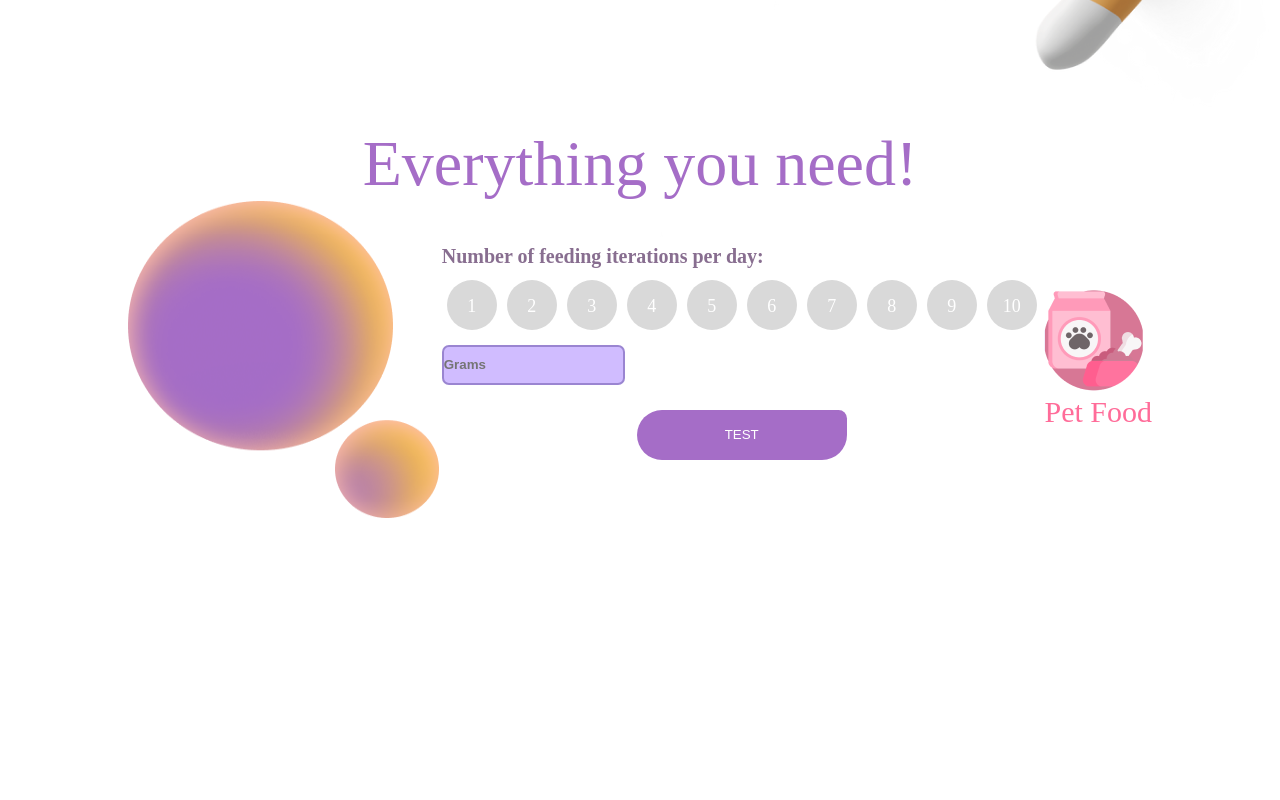
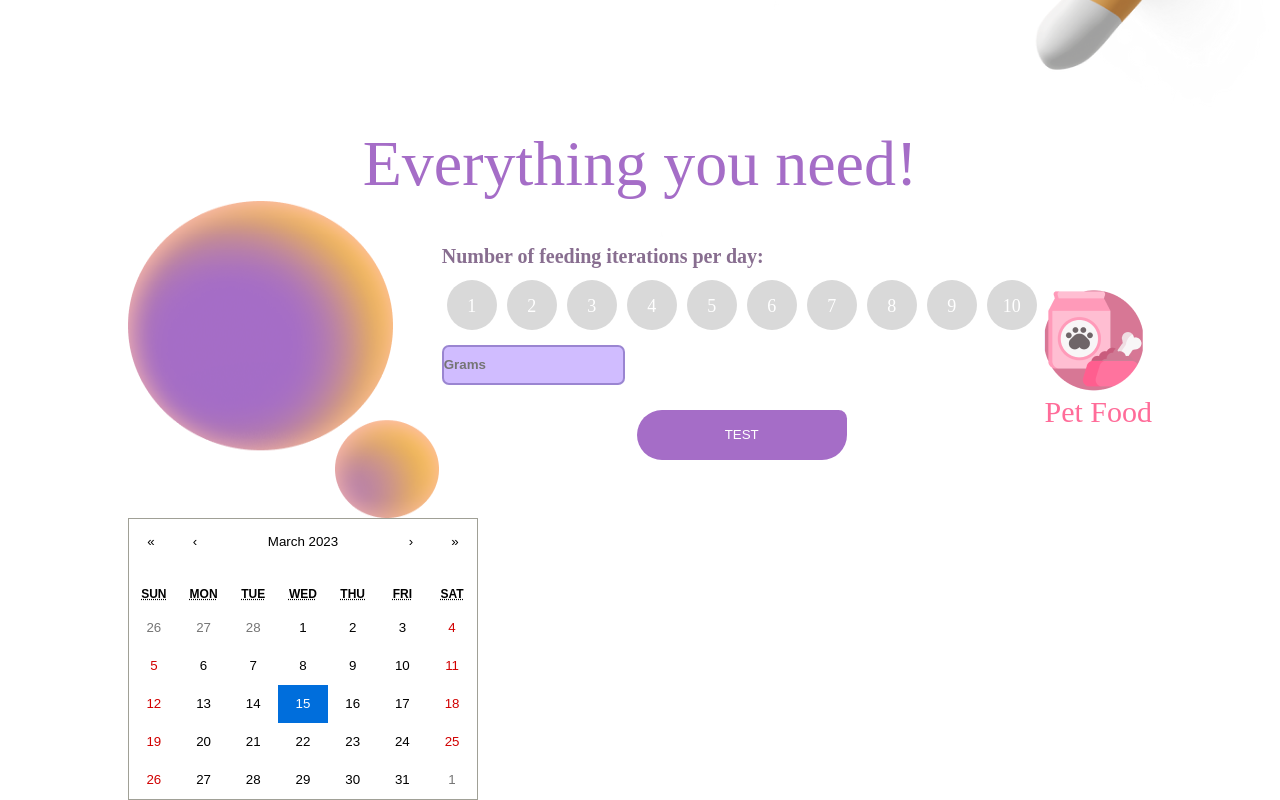
Before and after one commit to AgiTochka/iFeeder, a Next.js app: page / in a window 1280 px wide. Shown: the part 935-1735 px from the top of the page. Before the commit the page ends 1453 px from the top, so only its background shows below. Built offline with nearby package versions, Linux system fonts and the light colour scheme.

Commit message:
add calendar

```diff
--- a/package.json
+++ b/package.json
@@ -12,6 +12,7 @@
     "axios": "^1.3.4",
     "next": "13.2.4",
     "react": "18.2.0",
+    "react-calendar": "^4.0.0",
     "react-dom": "18.2.0"
   }
 }
--- a/src/pages/index.js
+++ b/src/pages/index.js
@@ -5,9 +5,12 @@ import styles from '@/styles/Home.module.css'
 import React, {useRef, useState} from "react";
 import axios from "./api/axios";
 import Header from "../components/Header";
+import Calendar from 'react-calendar';
+import 'react-calendar/dist/Calendar.css';
 
 const FEEDER_URL = '/feeder';
-const Iter = ({iterations}) => {
+const Iter = ({iterations, updateData}) => {
+
     const [isActive, setIsActive] = useState(false);
     return (
         <div style={{
@@ -21,37 +24,42 @@ const Iter = ({iterations}) => {
             borderRadius: 50,
             margin: 5,
         }} onClick={() => {
-            setIsActive(!isActive)
+            setIsActive(!isActive);
+            updateData(iterations);
         }}>
             {iterations}
         </div>
     )
 }
-const Itaration = () => {
+
+const Itaration = ({updateIteration}) => {
+
     const day = ["1", "2", "3", "4", "5", "6", "7", "8", "9", "10"];
     return (<div style={{
             display: "flex"
         }}>
             {day.map((d, index) => {
-                return (<Iter key={index} iterations={d}></Iter>)
+                return (<Iter key={index} iterations={d} updateData={updateIteration}></Iter>)
             })}
         </div>
     )
 }
 
 export default function Home() {
-    const [modalActive, setModalActive] = useState(false);
+    const [iteration, setIteration] = useState(0);
     const [portion, setPortion] = useState('');
+    const [calendarDate, onChange] = useState(new Date());
     const errRef = useRef();
     const [errMsg, setErrMsg] = useState('');
-
-
+    const updateIteration = (value) => {
+        setIteration(value);
+    }
     const handleSubmit = async (e) => {
         e.preventDefault();
 
         try {
             const response = await axios.post(FEEDER_URL,
-                JSON.stringify({portion}),
+                JSON.stringify({portion, iteration, calendarDate}),
                 {
                     headers: {'Content-Type': 'application/json'},
                     withCredentials: true
@@ -97,7 +105,7 @@ export default function Home() {
                         <h3 className={styles.h3}>
                             Number of feeding iterations per day:
                         </h3>
-                        <Itaration/>
+                        <Itaration updateIteration={updateIteration}/>
                         <div className={styles.input}>
                             <input placeholder='Grams' type='text' onChange={(e) => setPortion(e.target.value)}
                                    value={portion} required></input>
@@ -116,6 +124,12 @@ export default function Home() {
                         }}>Pet Food</h2>
                     </div>
                 </div>
+                <div style={{
+                    margin: "auto",
+                }}>
+                    <Calendar onChange={onChange} returnValue={"range"} value={calendarDate} locale={"en-US"}
+                              allowPartialRange={true} selectRange={true}/>
+                </div>
 
             </div>
 
```
Also changed, not shown: 1 other file (tests, documents, lock files or other folders).
